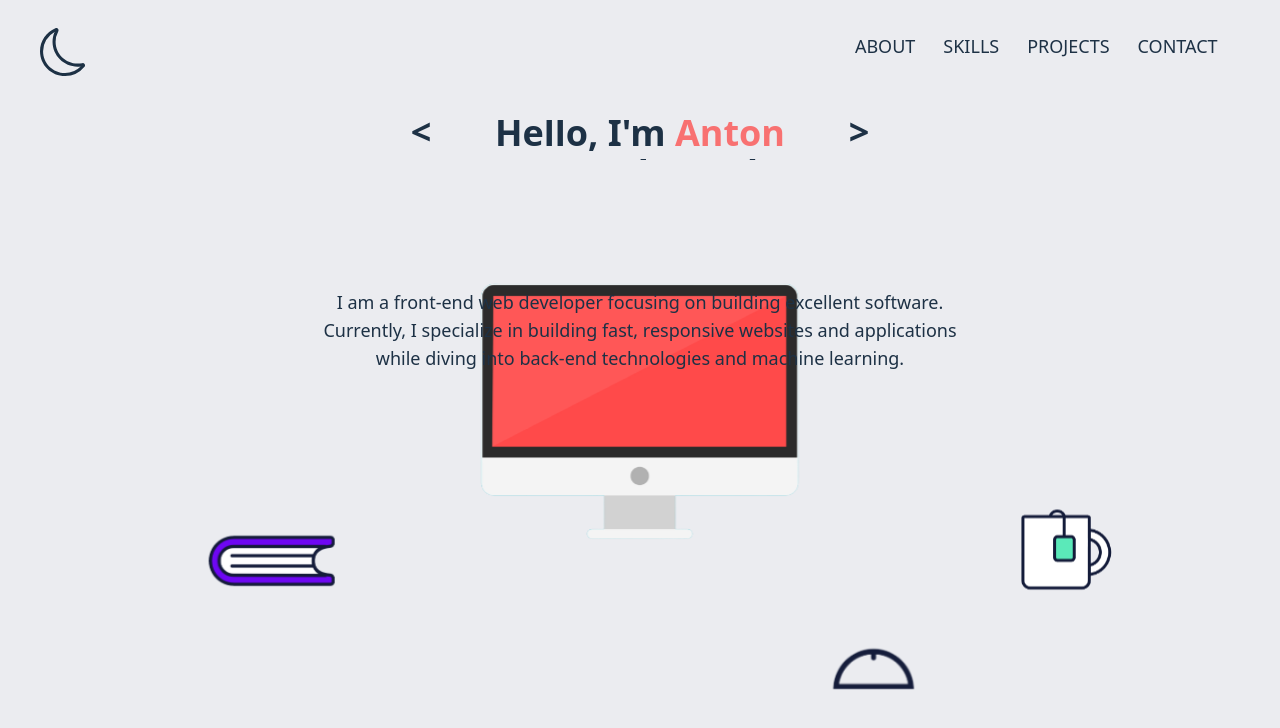
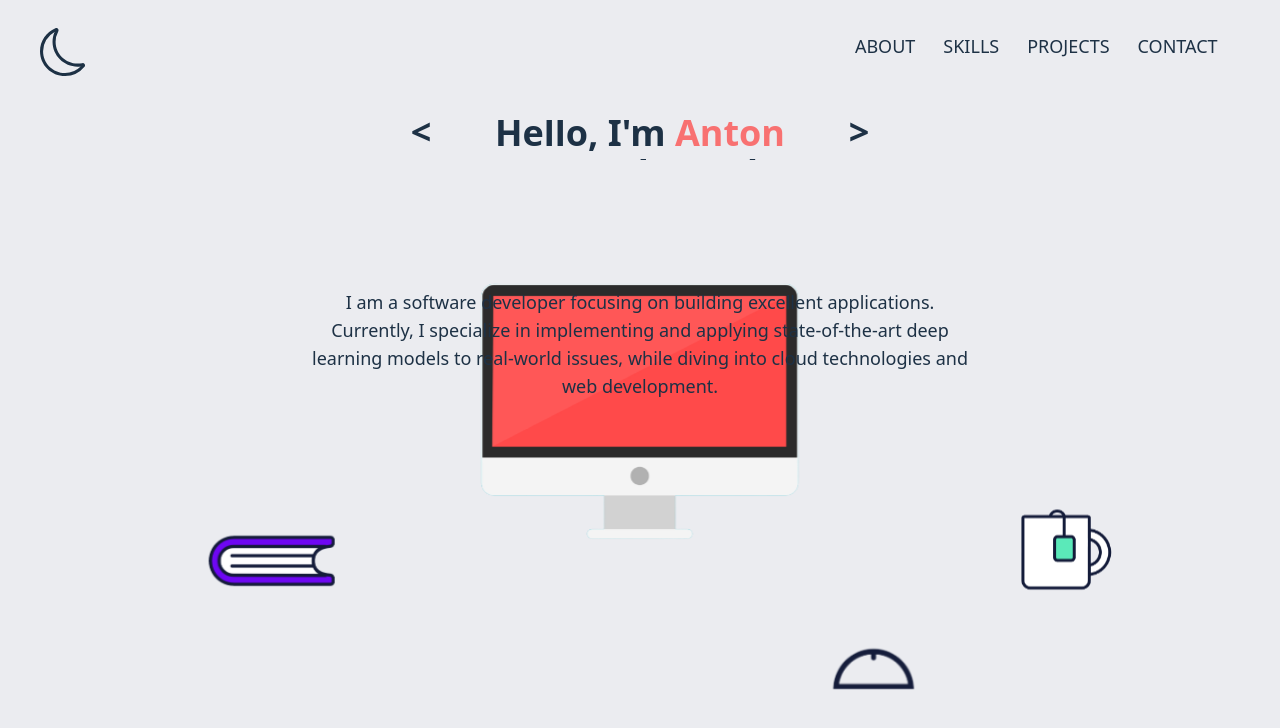
Before and after one commit to MrDote/portfolio, a Next.js app: page / in a window 1280 px wide. Shown: the top 728 px of the page. Built offline with nearby package versions, Linux system fonts and the light colour scheme; no server answers.

Commit message:
review and problem identification

```diff
--- a/components/About.tsx
+++ b/components/About.tsx
@@ -44,9 +44,9 @@ const About = () => {
             <div className='max-w-7xl m-auto w-full h-full flex flex-col items-center gap-12'>
                 <CustomTextRoller />
                 <p className='max-w-2xl text-lg font-medium'>
-                    I am a front-end web developer focusing on building excellent software.
-                    Currently, I specialize in building fast, responsive websites and applications while diving into
-                    back-end technologies and machine learning.
+                    I am a software developer focusing on building excellent applications.
+                    Currently, I specialize in implementing and applying state-of-the-art deep learning models to real-world issues,
+                    while diving into cloud technologies and web development.
                 </p>
             </div>
         </div>
--- a/next.config.js
+++ b/next.config.js
@@ -1,7 +1,7 @@
 /** @type {import('next').NextConfig} */
 const nextConfig = {
-  reactStrictMode: true,
-  swcMinify: true,
+    reactStrictMode: true,
+    swcMinify: true,
 }
 
 module.exports = nextConfig
--- a/styles/globals.css
+++ b/styles/globals.css
@@ -4,10 +4,6 @@
 
 :root {
     --primary-bg-color: theme(colors.bg-light);
-    --secondary-bg-color: theme(colors.bg-light-2);
-    --primary-text-color: theme(colors.text-light);
-    --primary-border-color: theme(colors.border-light);
-    --form-color-red: theme(colors.red.400);
     --form-color-shadow: theme(colors.shadow-light);
     --form-color-white: theme(colors.white);
 }
@@ -45,22 +41,22 @@
         text-shadow: none;
     }
 
-    .button .input {
+    /* .input {
         border: 0;
         outline: 0;
-        font-size: 1rem;
+        font-size: rem;
         padding: 1rem;
         background-color: var(--primary-bg-color);
-    }
+    } */
 
-    .button {
+    /* .button {
         color:#61677C;
         font-weight: bold;
         box-shadow: -5px -5px 20px var(--form-color-white),  5px 5px 20px var(--form-color-shadow);
         transition: all 0.2s ease-in-out;
         cursor: pointer;
         font-weight: 600;
-    }
+    } */
 
     .button-hover {
         box-shadow: -2px -2px 5px var(--form-color-white), 2px 2px 5px var(--form-color-shadow);
@@ -71,6 +67,11 @@
     }
 
     .input {
+        border: 0;
+        outline: 0;
+        font-size: rem;
+        padding: 1rem;
+        @apply bg-bg-light;
         margin-right: 0.5rem;
         box-shadow: inset 2px 2px 5px var(--form-color-shadow), inset -5px -5px 10px var(--form-color-white);
         width: 100%;
```
Also changed, not shown: package.json (indentation only), 2 other files (tests, documents, lock files or other folders).
